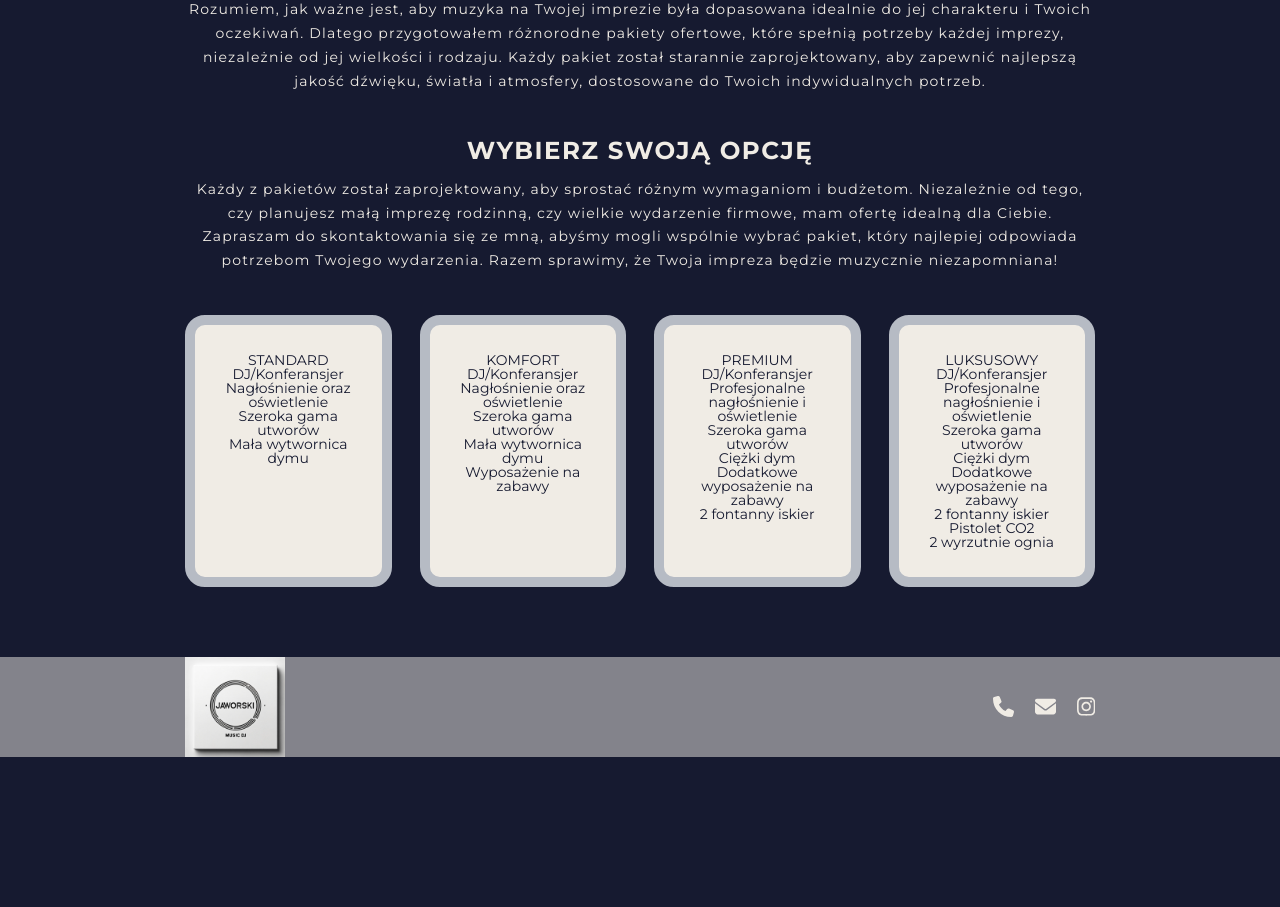
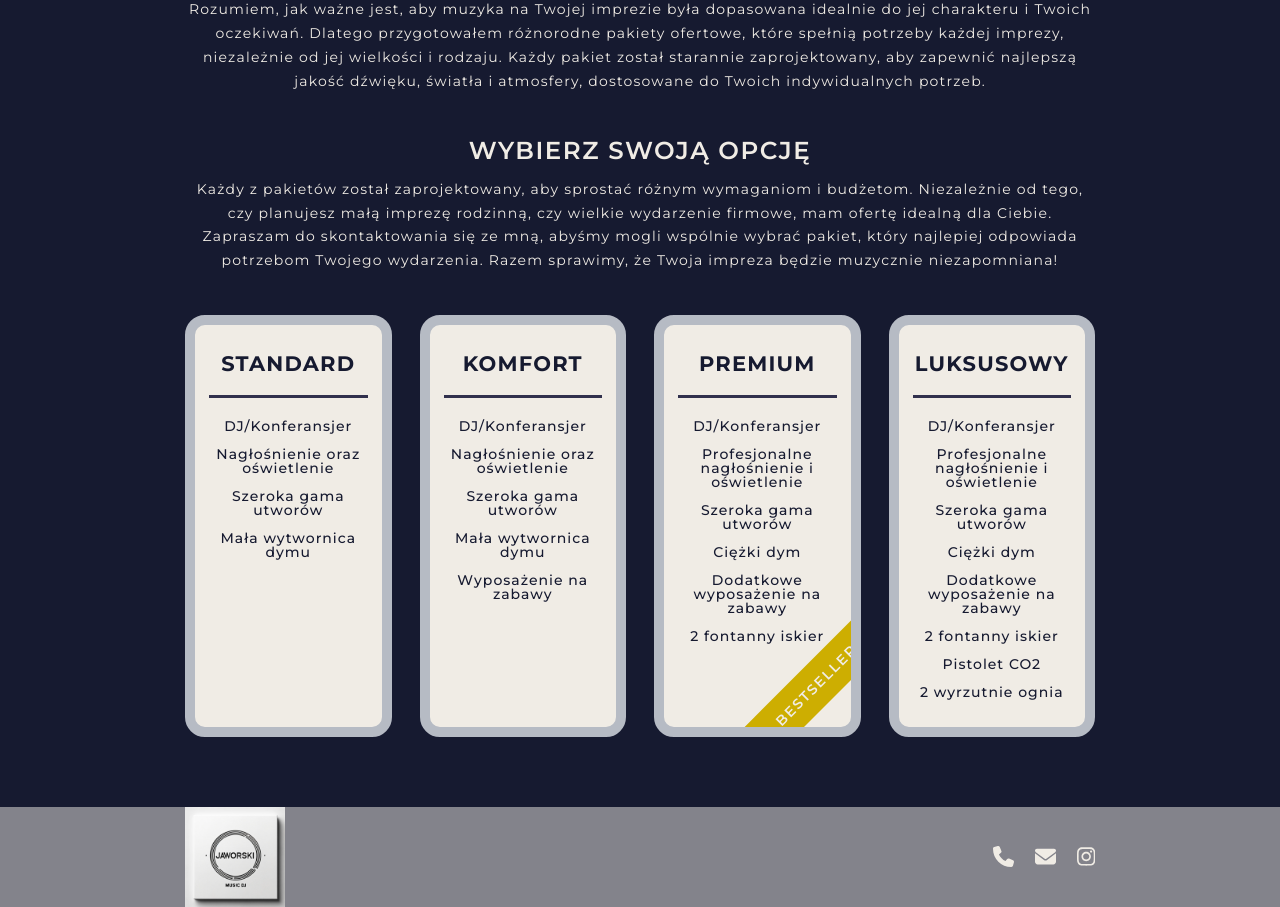
Before and after one commit to patryk-pi/Baby_Feed, a Next.js app: page /oferta in a window 1280 px wide. Shown: the part 300-1207 px from the top of the page. Before the commit the page ends 1057 px from the top, so only its background shows below. Built offline with nearby package versions, Linux system fonts and the light colour scheme.

Commit message:
styled OfferBox component, added Bestseller label

```diff
--- a/src/components/OfferPage/Components/OfferBox.tsx
+++ b/src/components/OfferPage/Components/OfferBox.tsx
@@ -1,9 +1,10 @@
 type OfferBoxProps = {
     offerName: string;
     offerDetails: string[];
+    label: boolean;
 };
 
-const OfferBox = ({ offerName, offerDetails }: OfferBoxProps) => {
+const OfferBox = ({ offerName, offerDetails, label }: OfferBoxProps) => {
     return (
         <section className="offer__box">
             <h4>{offerName}</h4>
@@ -14,6 +15,7 @@ const OfferBox = ({ offerName, offerDetails }: OfferBoxProps) => {
                     </li>
                 ))}
             </ul>
+            {label && <div className="offer__label">BESTSELLER</div>}
         </section>
     );
 };
--- a/src/components/OfferPage/Offer.tsx
+++ b/src/components/OfferPage/Offer.tsx
@@ -23,6 +23,7 @@ const Offer = () => {
                             key={index}
                             offerName={offer.offerName}
                             offerDetails={offer.offerDetails}
+                            label={offer.label}
                         />
                     ))}
                 </div>
--- a/src/components/OfferPage/_offer.scss
+++ b/src/components/OfferPage/_offer.scss
@@ -23,7 +23,7 @@
             width: 80%;
             font-size: 3.5rem;
             line-height: 1.3;
-            font-weight: 700;
+            font-weight: 600;
             letter-spacing: 1.5px;
             margin: 0 auto 1.5rem;
         }
@@ -38,11 +38,45 @@
     &__box {
         border: 10px solid $color-gray;
         border-radius: 20px;
-        padding: 4rem;
+        padding: 4rem 2rem;
         font-size: 2rem;
         width: 100%;
         text-align: center;
         color: $color-primary;
         background-color: $color-white;
+        position: relative;
+        overflow: hidden;
+
+        h4 {
+            font-size: 3rem;
+            font-weight: 700;
+            letter-spacing: 1.2px;
+            padding-bottom: 3rem;
+            border-bottom: 3px solid $color-secondary;
+        }
+
+        &-list {
+            margin-top: 3rem;
+
+            li {
+                font-weight: 500;
+                letter-spacing: 1px;
+                &:not(:last-of-type) {
+                    margin-bottom: 2rem;
+                }
+            }
+        }
+    }
+
+    &__label {
+        position: absolute;
+        background-color: rgb(205, 174, 1);
+        color: $color-white;
+        padding: 2rem 5rem;
+        transform: rotate(-45deg);
+        letter-spacing: 1.7px;
+        left: 9rem;
+        bottom: 3rem;
+        font-weight: 600;
     }
 }
--- a/src/constants/constants.tsx
+++ b/src/constants/constants.tsx
@@ -106,17 +106,21 @@ export const offers = [
     {
         offerName: offerName1,
         offerDetails: offerDetails1,
+        label: false,
     },
     {
         offerName: offerName2,
         offerDetails: offerDetails2,
+        label: false,
     },
     {
         offerName: offerName3,
         offerDetails: offerDetails3,
+        label: true,
     },
     {
         offerName: offerName4,
         offerDetails: offerDetails4,
+        label: false,
     },
 ];
```
